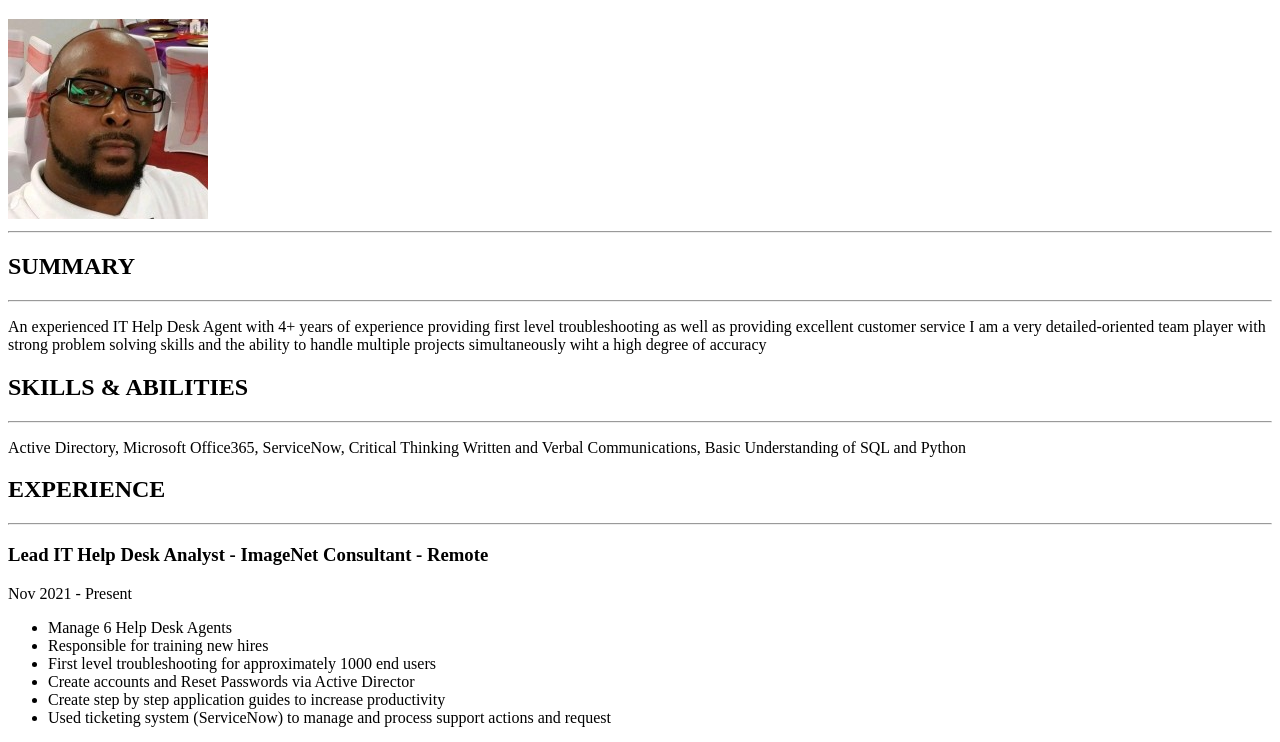
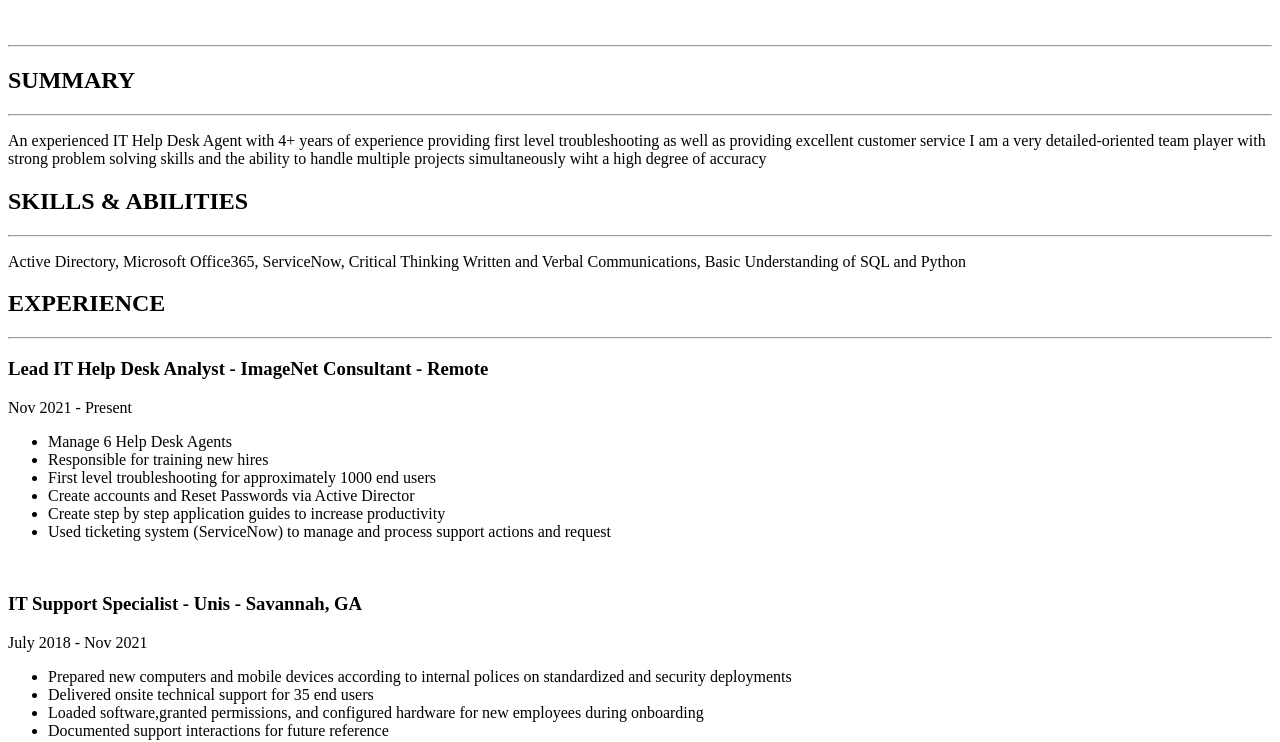
Before and after one commit to abetton671/html-Resume, a plain HTML site: page index.html in a window 1280 px wide. Shown: the part 87-829 px from the top of the page. Drawn offline with Linux system fonts and the light colour scheme.

Commit message:
Update index.html

```diff
--- a/index.html
+++ b/index.html
@@ -7,7 +7,6 @@
 <br/>
 <body>
     <h1>Antonio's Resume</h1>
-<img src="../Images/1713265430244.jpg" alt="My Profile Picture" />
 <br/>
 <hr/>
 <h2>SUMMARY</h2>
```
